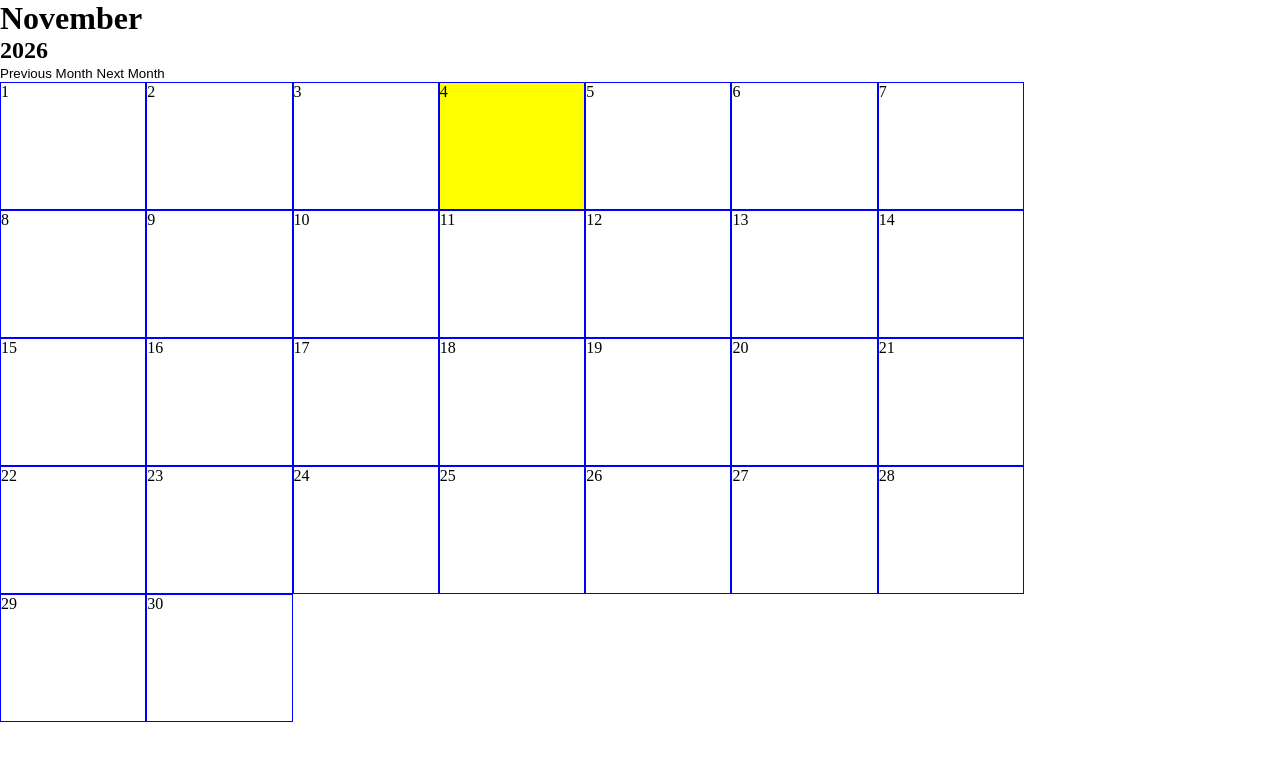
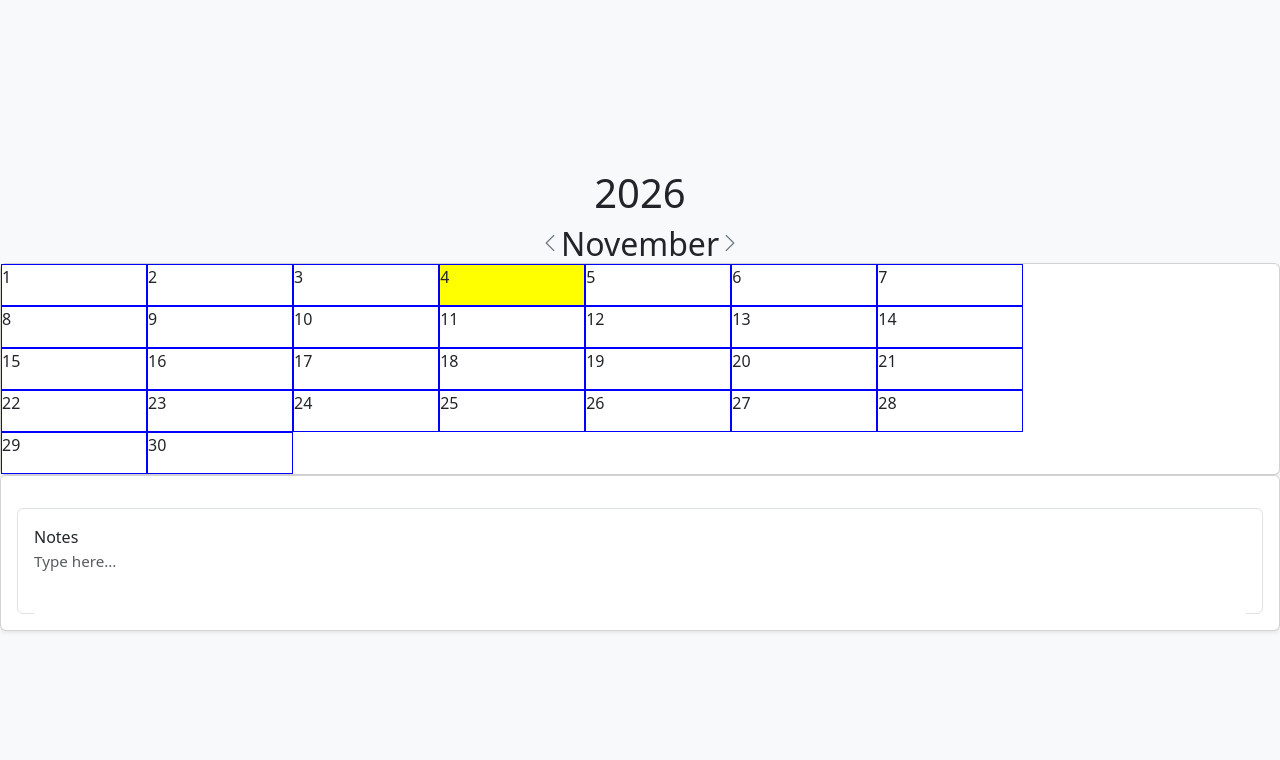
Before and after one commit to cnacana/1800-202630-BBY20, a website built with Vite: page calendar.html in a window 1280 px wide. Built offline with nearby package versions, Linux system fonts and the light colour scheme.

Commit message:
calendar.html - combine day view with calendar

```diff
--- a/calendar.html
+++ b/calendar.html
@@ -4,14 +4,35 @@
     <meta charset="UTF-8">
     <meta name="viewport" content="width=device-width, initial-scale=1.0">
     <title>Calendar</title>
+    <link href="https://cdn.jsdelivr.net/npm/bootstrap@5.3.0/dist/css/bootstrap.min.css" rel="stylesheet">
+    <link href="https://cdn.jsdelivr.net/npm/bootstrap-icons@1.10.0/font/bootstrap-icons.css" rel="stylesheet">
     <link rel="stylesheet" href="styles/calendar.css">
 </head>
-<body>
-    <h1 id="month-name">Month</h1>
-    <h2 id="year-name">Year</h2>
-    <button id="previous-month" onclick="changeMonth(-1)">Previous Month</button>
-    <button id="next-month" onclick="changeMonth(1)">Next Month</button>
-    <div id="calendar-grid"></div>
+<body class="bg-light d-flex flex-column align-items-center justify-content-center min-vh-100 m-0">
+    <h1 id="year-name">Year</h1>
+    <div class="d-flex align-items-center justify-content-center w-50">
+        <button class="btn btn-link link-secondary p-0 text-center" onclick="changeMonth(-1)">
+            <i class="bi bi-chevron-left fs-5"></i>
+        </button>
+        <div class="text-center">
+            <h2 id="month-name" class="mb-0">Month</h2>
+        </div>
+        <button class="btn btn-link link-secondary p-0 text-center" onclick="changeMonth(1)">
+            <i class="bi bi-chevron-right fs-5"></i>
+        </button>
+    </div>
+    <div class="card shadow-sm w-100 mx-3">
+        <div id="calendar-grid"></div>
+    </div>
+    <div class="card shadow-sm w-100 mx-3">
+        <header class="card-header bg-white d-flex justify-content-between align-items-center py-3 border-bottom-0"></header>
+        <main class="card-body p-3 pt-0 d-flex flex-column">
+            <div class="flex-grow-1 border rounded bg-white p-3">
+                <label for="journal-entry">Notes</label>
+                <textarea class="form-control border-0 h-100 w-100 p-0 shadow-none text-secondary" id="journal-entry" placeholder="Type here..." style="resize: none; font-size: 0.95rem; line-height: 1.6;"></textarea>
+            </div>
+        </main>
+    </div>
     <script src="src/render_calendar.js"></script>
 </body>
 </html>
```
